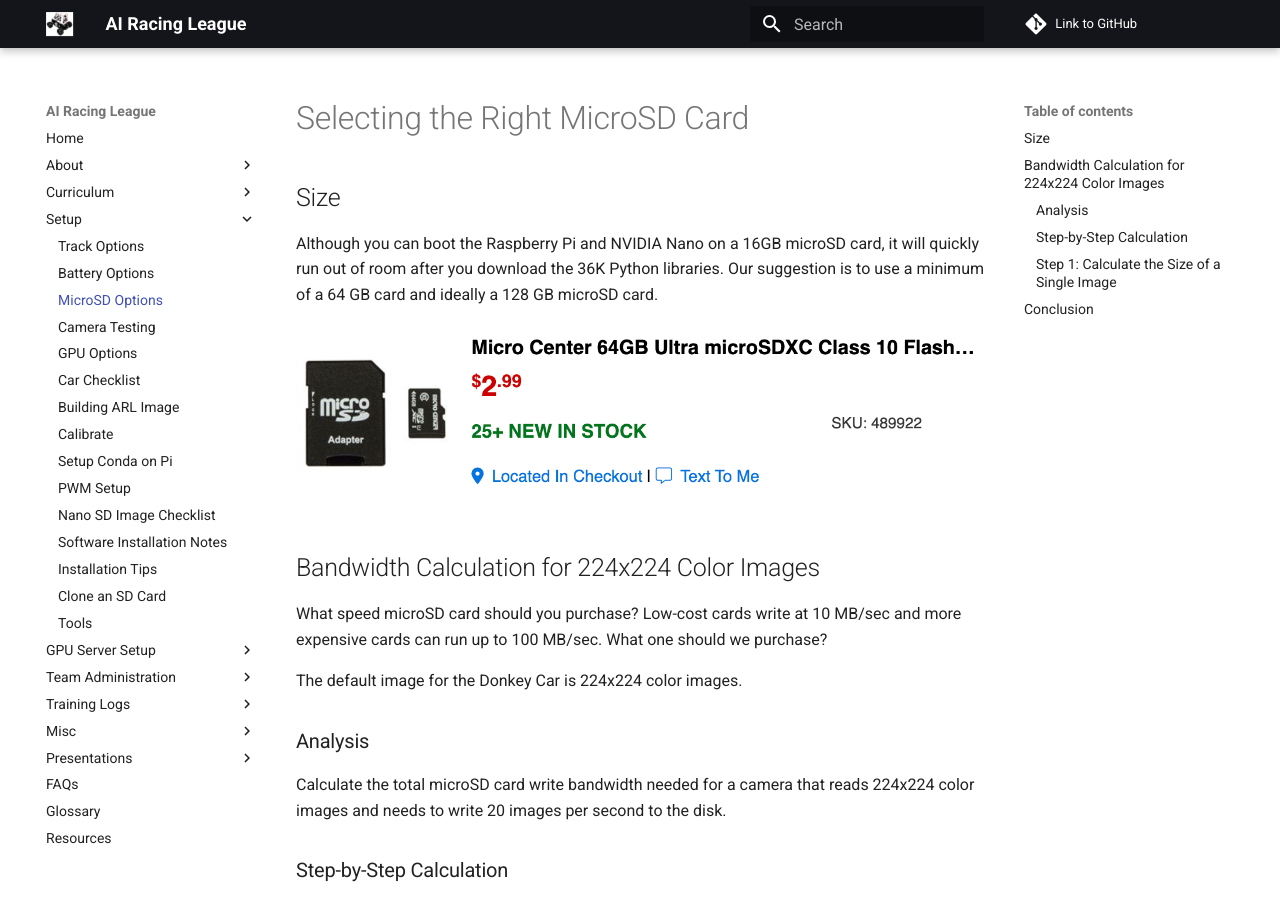
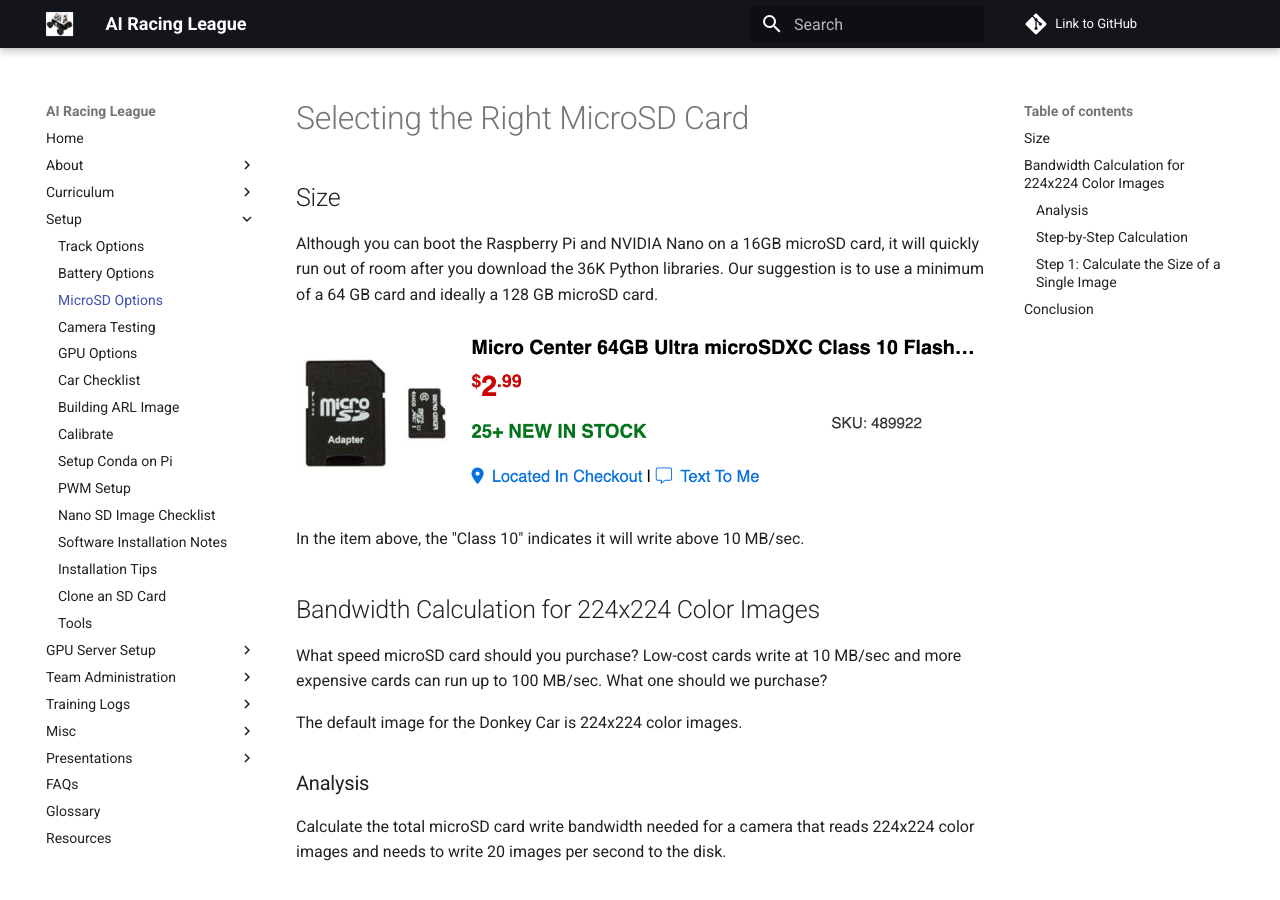
Before and after one commit to CoderDojoTC/ai-racing-league, an MkDocs documentation site: the page built from docs/setup/microSD-write-speed.md, in a window 1280 px wide and 900 px high. Built offline with MkDocs 1.6.1 and Material for MkDocs 9.7.7, drawn with Linux system fonts in a browser that asks for light colours; comment, search, counter and statistics services are not loaded.

Commit message:
updated content

```diff
--- a/docs/setup/microSD-write-speed.md
+++ b/docs/setup/microSD-write-speed.md
@@ -5,6 +5,8 @@
 Although you can boot the Raspberry Pi and NVIDIA Nano on a 16GB microSD card, it will quickly run out of room after you download the 36K Python libraries.  Our suggestion is to use a minimum of a 64 GB card and ideally a 128 GB microSD card.
 
 ![64 GB micro SD card](../img/64GB-microSD.png)
+
+In the item above, the "Class 10" indicates it will write above 10 MB/sec.
 
 ## Bandwidth Calculation for 224x224 Color Images
 
```
Also changed, not shown: site/search/search_index.json, 1 other file.
